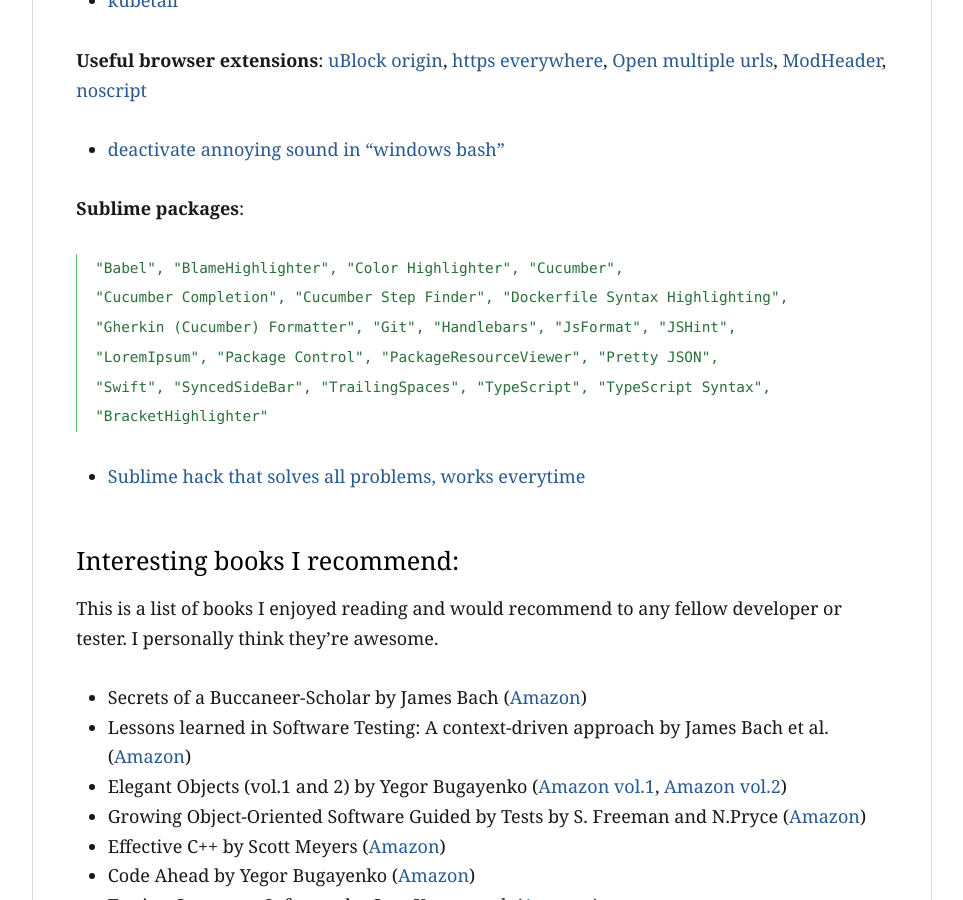
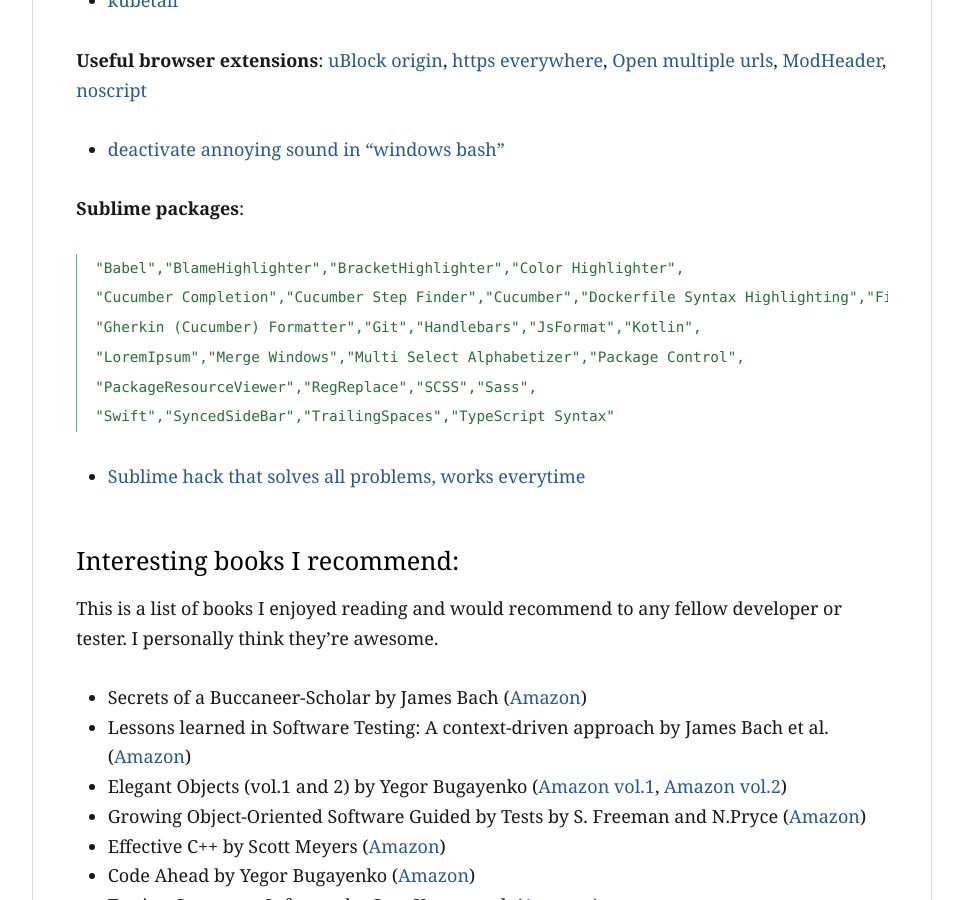
Before and after one commit to filfreire/filfreire.github.io, a Jekyll site: the page built from onboard.md, in a window 1280 px wide and 900 px high, scrolled down 1455 px. Shown: the whole window, without its empty margins (158-1121 px from the left). Built offline with Jekyll 4.4.1, drawn with Linux system fonts in a browser that asks for light colours.

Commit message:
update sublime packages in onboard

````diff
--- a/onboard.md
+++ b/onboard.md
@@ -47,12 +47,12 @@
 
 **Sublime packages**:
 ```
-"Babel", "BlameHighlighter", "Color Highlighter", "Cucumber",
-"Cucumber Completion", "Cucumber Step Finder", "Dockerfile Syntax Highlighting",
-"Gherkin (Cucumber) Formatter", "Git", "Handlebars", "JsFormat", "JSHint",
-"LoremIpsum", "Package Control", "PackageResourceViewer", "Pretty JSON",
-"Swift", "SyncedSideBar", "TrailingSpaces", "TypeScript", "TypeScript Syntax",
-"BracketHighlighter"
+"Babel","BlameHighlighter","BracketHighlighter","Color Highlighter",
+"Cucumber Completion","Cucumber Step Finder","Cucumber","Dockerfile Syntax Highlighting","FileDiffs",
+"Gherkin (Cucumber) Formatter","Git","Handlebars","JsFormat","Kotlin",
+"LoremIpsum","Merge Windows","Multi Select Alphabetizer","Package Control",
+"PackageResourceViewer","RegReplace","SCSS","Sass",
+"Swift","SyncedSideBar","TrailingSpaces","TypeScript Syntax"
 ```
 - [Sublime hack that solves all problems, works everytime](https://stackoverflow.com/a/45437984/7468990)
 
````
